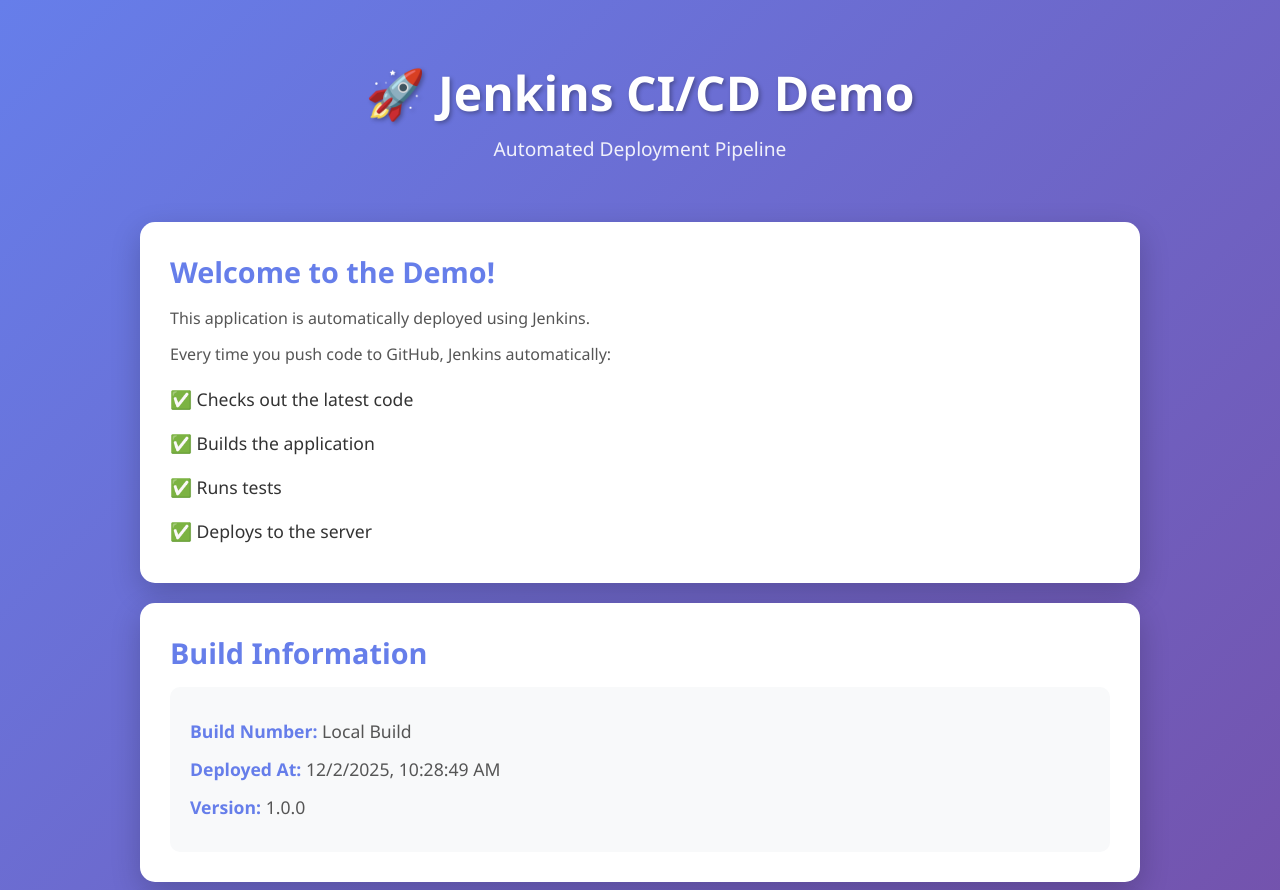
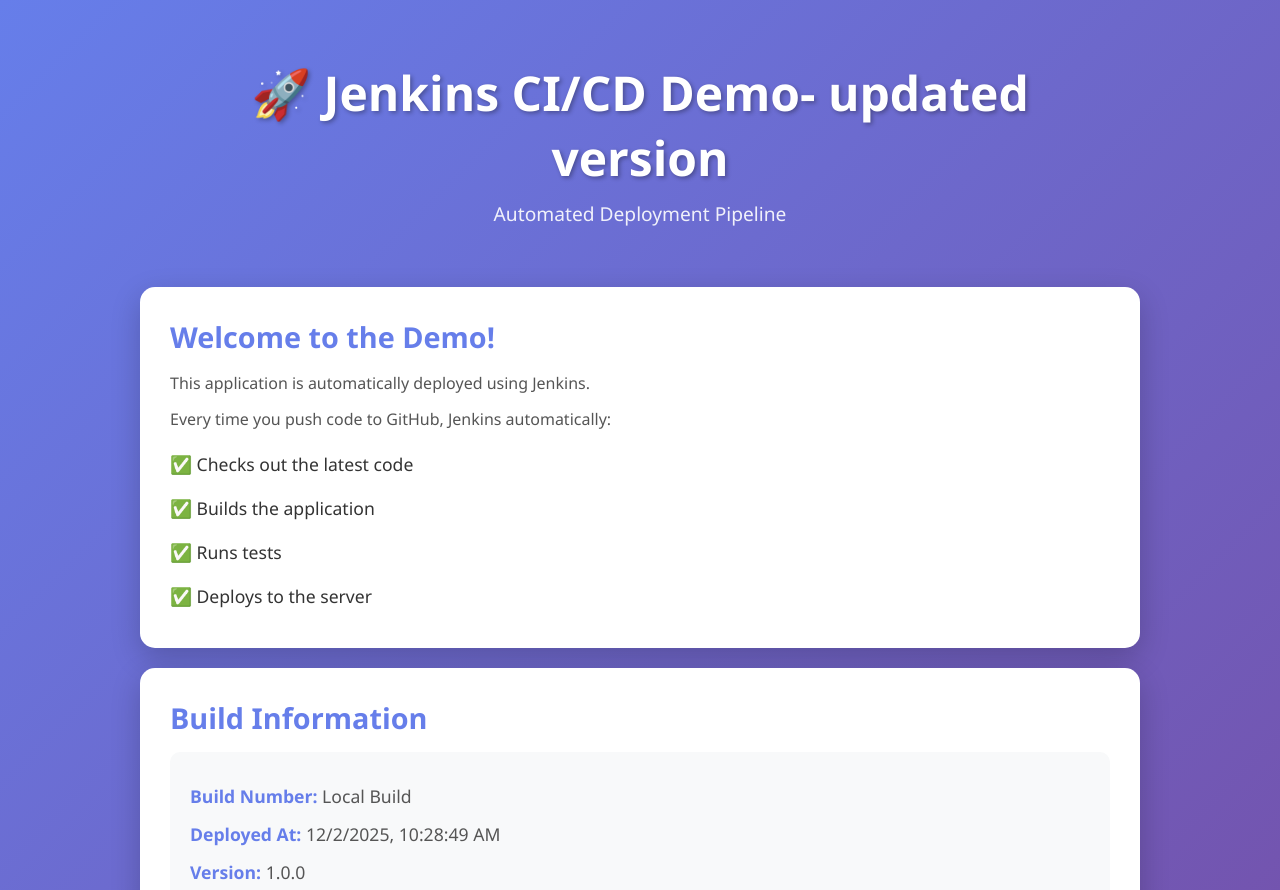
Before and after one commit to ManiThumu/my-demo-app, a plain HTML site: page index.html in a window 1280 px wide. Shown: the top 890 px of the page. Drawn offline with Linux system fonts and the light colour scheme; no server answers.

Commit message:
Update index.html

```diff
--- a/index.html
+++ b/index.html
@@ -9,7 +9,7 @@
 <body>
     <div class="container">
         <header>
-            <h1>🚀 Jenkins CI/CD Demo</h1>
+            <h1>🚀 Jenkins CI/CD Demo- updated version</h1>
             <p class="subtitle">Automated Deployment Pipeline</p>
         </header>
 
```
